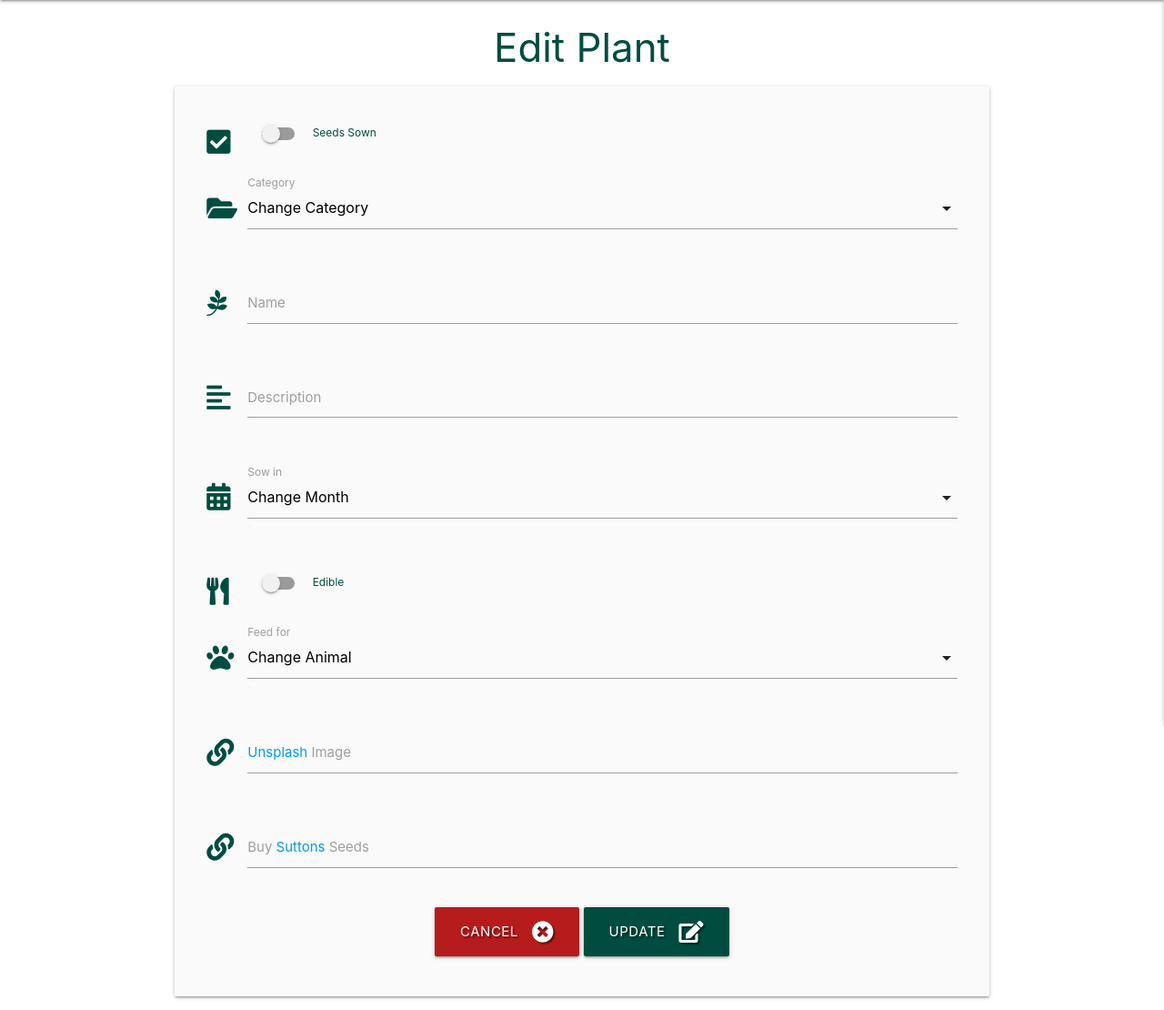
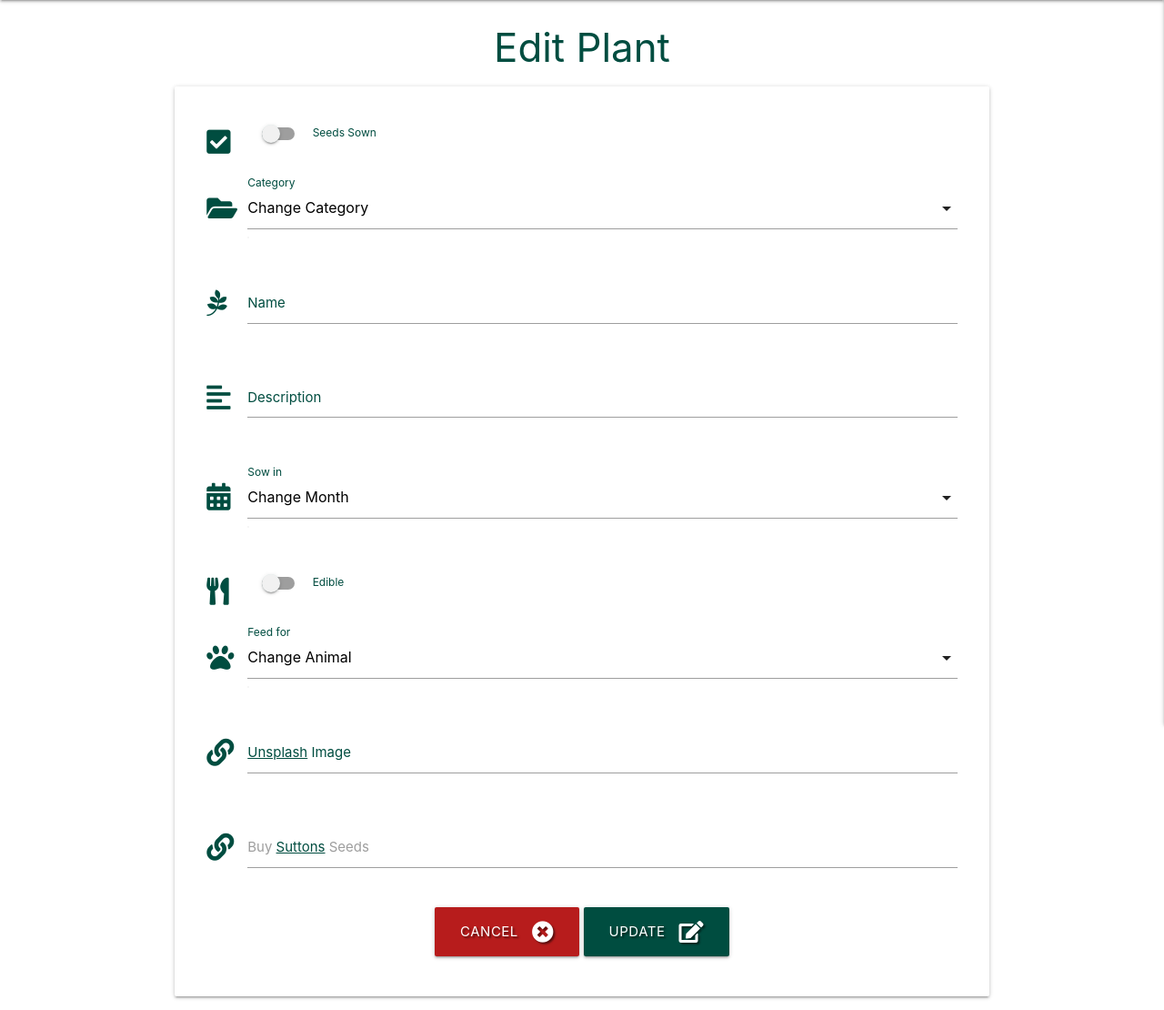
Before and after one commit to janet-dev/ci-milestone-project-3, a Flask app: template templates/edit_plant.html in a window 1280 px wide. Shown: the part 64-1174 px from the top of the page at 91% size. Run offline with Flask 2, Linux system fonts and the light colour scheme; the template is opened without the code that fills it, so the values that code supplies are empty; some libraries are stand-ins or nearby versions.

Commit message:
Change label colours from light grey to dark teal on edit_plant.html

```diff
--- a/templates/add_plant.html
+++ b/templates/add_plant.html
@@ -69,7 +69,7 @@
                     <!-- Switch -->
                     <div class="switch">
                         <i class="fas fa-utensils prefix teal-text text-darken-4"></i>
-                        <label for="is_edible" class="teal-text text-darken-4">
+                        <label for="is_edible">
                             <input type="checkbox" id="is_edible" name="is_edible">
                             <span class="lever"></span>
                             Edible
--- a/templates/edit_plant.html
+++ b/templates/edit_plant.html
@@ -3,7 +3,7 @@
 
     <h3 class="teal-text text-darken-4 center-align">Edit Plant</h3>
 
-    <div class="row card-panel grey lighten-5">
+    <div class="row card-panel">
         <form class="col s12" method="POST" action="{{ url_for('edit_plant', plant_id=plant._id) }}">
             <!-- is_done toggle -->
             <div class="row">
@@ -37,7 +37,7 @@
                             {% endif %}
                         {% endfor %}
                     </select>
-                    <label for="category_name">Category</label>
+                    <label for="category_name" class="teal-text text-darken-4">Category</label>
                 </div>
             </div>
             <!-- plant name -->
@@ -46,7 +46,7 @@
                     <i class="fab fa-pagelines prefix teal-text text-darken-4"></i>
                     <input id="plant_name" name="plant_name" minlength="3" maxlength="50"
                     value="{{ plant.plant_name }}" type="text" class="validate" required>
-                    <label for="plant_name">Name</label>
+                    <label for="plant_name" class="teal-text text-darken-4">Name</label>
                 </div>
             </div>
             <!-- plant description -->
@@ -57,7 +57,7 @@
                         class="materialize-textarea validate" required>
                         {{- plant.plant_description -}}
                     </textarea>
-                    <label for="plant_description">Description</label>
+                    <label for="plant_description" class="teal-text text-darken-4">Description</label>
                 </div>
             </div>
             <!-- month dropdown for sowing -->
@@ -74,7 +74,7 @@
                             {% endif %}
                         {% endfor %}
                     </select>
-                    <label for="sow">Sow in</label>
+                    <label for="sow" class="teal-text text-darken-4">Sow in</label>
                 </div>
             </div>
             <!-- is_edible toggle -->
@@ -109,7 +109,7 @@
                             {% endif %}
                         {% endfor %}
                     </select>
-                    <label for="animal_name">Feed for</label>
+                    <label for="animal_name" class="teal-text text-darken-4">Feed for</label>
                 </div>
             </div>
             <!-- plant photo link -->
@@ -118,7 +118,7 @@
                     <i class="fas fa-link prefix teal-text text-darken-4"></i>
                     <input id="link" name="link" minlength="5" maxlength="150"
                     value="{{ plant.link }}" type="text" class="validate" required>
-                    <label for="link"><a href="https://unsplash.com/" target="_blank">Unsplash</a> Image</label>
+                    <label for="link" class="teal-text text-darken-4"><a href="https://unsplash.com/" target="_blank" class="links">Unsplash</a> Image</label>
                 </div>
             </div>
             <!-- seed catalogue link -->
@@ -127,7 +127,7 @@
                     <i class="fas fa-link prefix teal-text text-darken-4"></i>
                     <input id="seed_link" name="seed_link" minlength="5" maxlength="150"
                     value="{{ plant.seed_link }}" type="text" class="validate" required>
-                    <label for="seed_link">Buy <a href="https://www.suttons.co.uk/" target="_blank">Suttons</a> Seeds</label>
+                    <label for="seed_link">Buy <a href="https://www.suttons.co.uk/" target="_blank" class="links">Suttons</a> Seeds</label>
                 </div>
             </div>
             <!-- submit button -->
```
